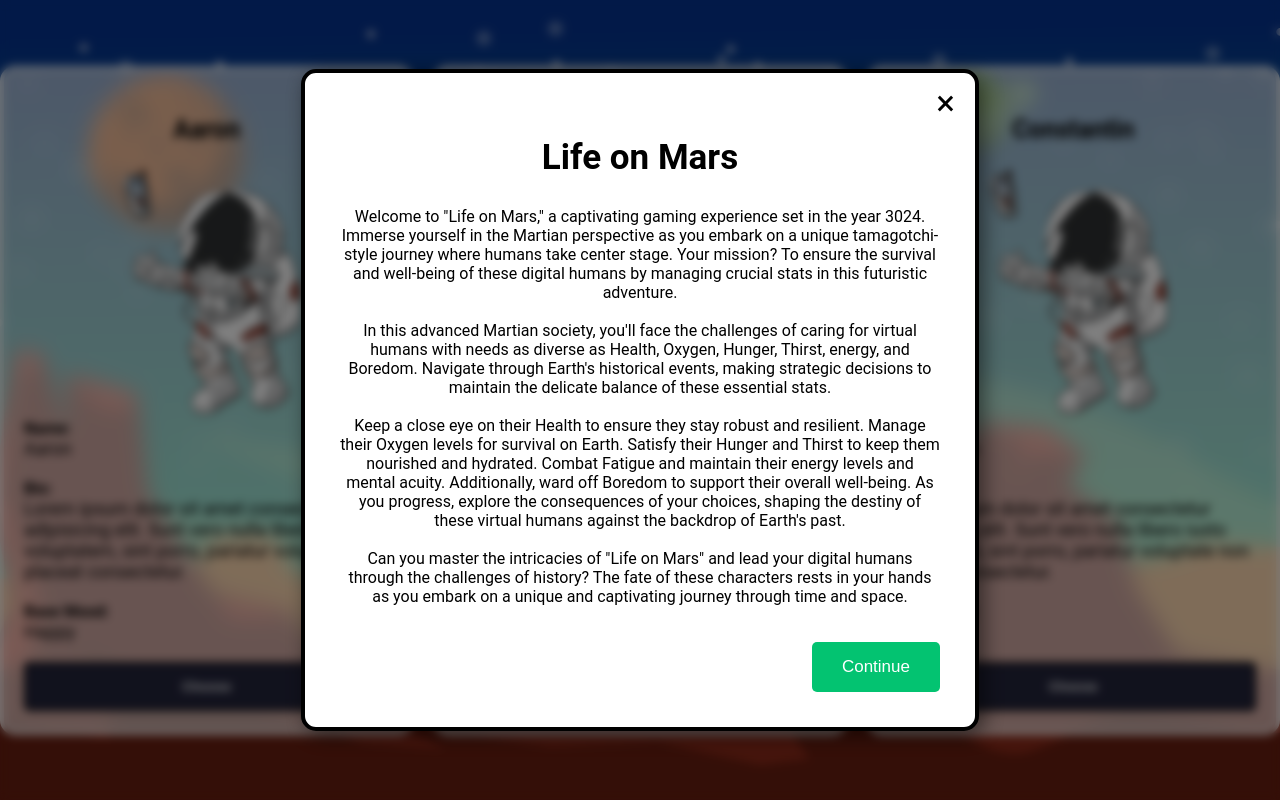
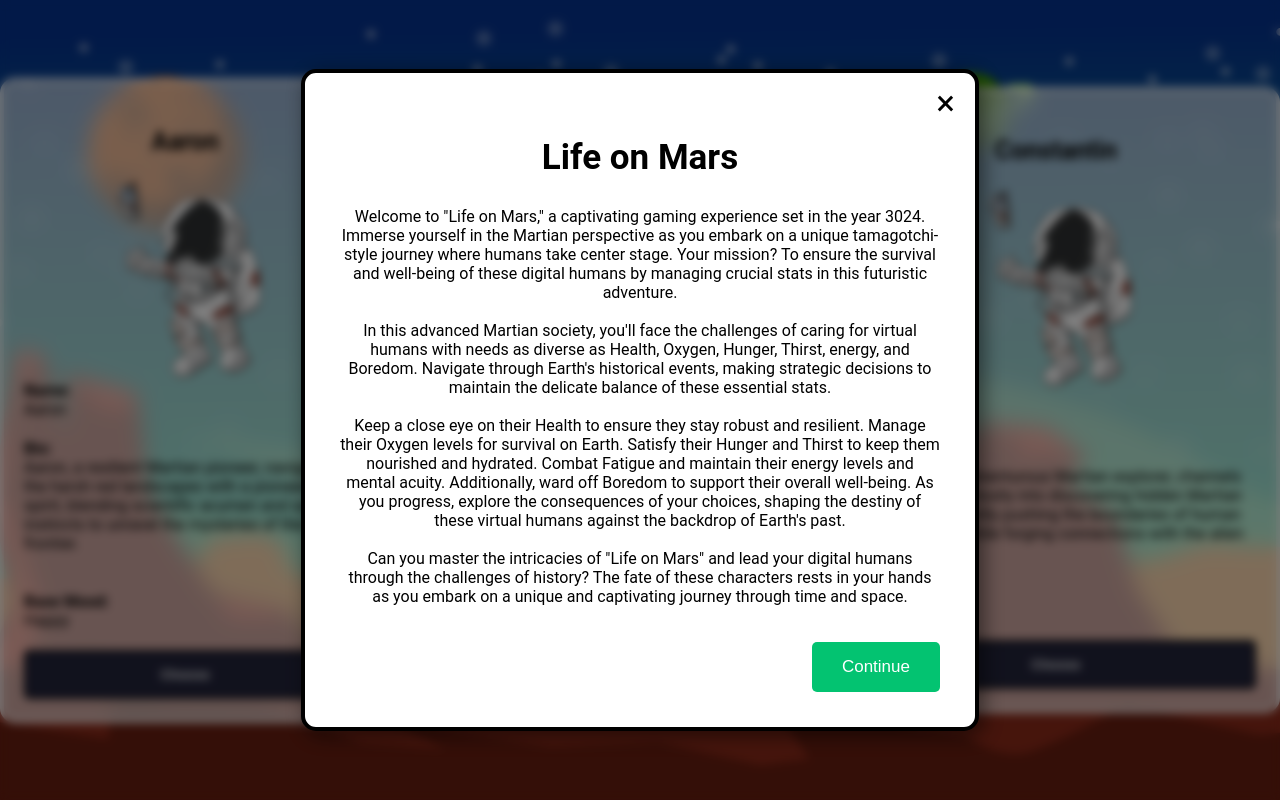
Before and after one commit to latham91/cn-cyberpet-collab, a plain HTML site: page index.html in a window 1280 px wide. Drawn offline with Linux system fonts and the light colour scheme.

Commit message:
updated bio's

```diff
--- a/index.html
+++ b/index.html
@@ -24,8 +24,9 @@
                             <div class="descriptionContent">
                                 <h4>Bio:</h4>
                                 <p>
-                                    Lorem ipsum dolor sit amet consectetur adipisicing elit. Sunt vero nulla libero
-                                    iusto voluptatem, sint porro, pariatur voluptate non placeat consectetur.
+                                    Aaron, a resilient Martian pioneer, navigates the harsh red landscapes with a
+                                    pioneering spirit, blending scientific acumen and survival instincts to unravel the
+                                    mysteries of the new frontier.<br /><br />
                                 </p>
                             </div>
                             <div class="descriptionContent">
@@ -50,8 +51,9 @@
                             <div class="descriptionContent">
                                 <h4>Bio:</h4>
                                 <p>
-                                    Lorem ipsum dolor sit amet consectetur adipisicing elit. Sunt vero nulla libero
-                                    iusto voluptatem, sint porro, pariatur voluptate non placeat consectetur.
+                                    Reuben, a resourceful Martian engineer, combines his Earthly expertise with
+                                    adaptability to construct innovative solutions, ensuring the sustenance and progress
+                                    of the human colony on the unforgiving Martian terrain.
                                 </p>
                             </div>
                             <div class="descriptionContent">
@@ -76,8 +78,9 @@
                             <div class="descriptionContent">
                                 <h4>Bio:</h4>
                                 <p>
-                                    Lorem ipsum dolor sit amet consectetur adipisicing elit. Sunt vero nulla libero
-                                    iusto voluptatem, sint porro, pariatur voluptate non placeat consectetur.
+                                    Constantin, an adventurous Martian explorer, channels his insatiable curiosity into
+                                    discovering hidden Martian wonders, constantly pushing the boundaries of human
+                                    understanding while forging connections with the alien environment.
                                 </p>
                             </div>
                             <div class="descriptionContent">
--- a/style.css
+++ b/style.css
@@ -286,7 +286,7 @@ body {
     }
 
     img {
-        width: 250px;
+        width: 200px;
         object-fit: cover;
         height: 100%;
     }
@@ -303,7 +303,7 @@ body {
     p {
         margin: 0;
         padding: 0;
-        font-size: 18px;
+        font-size: 16px;
     }
 }
 
```
